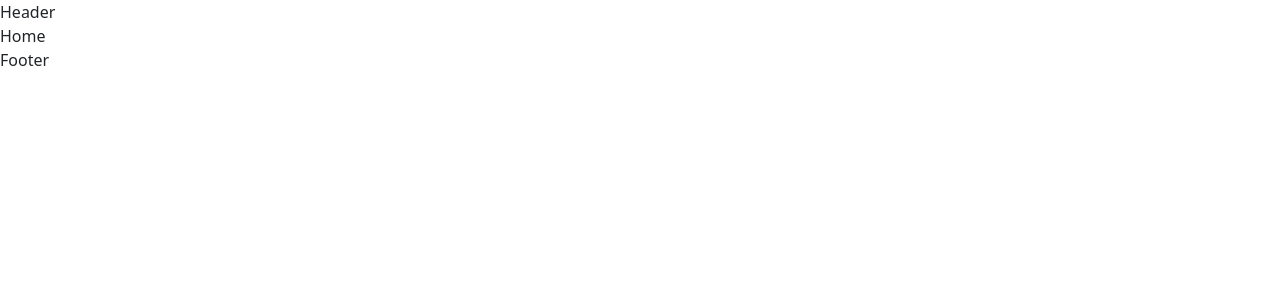
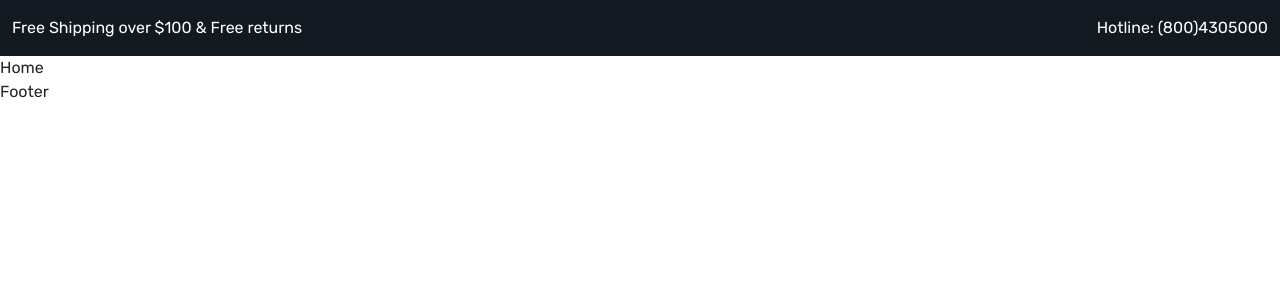
Before and after one commit to Seyba/Ecom-frontend, a React (Create React App) app: page / in a window 1280 px wide. Shown: the top 300 px of the page. Built offline with nearby package versions, Linux system fonts and the light colour scheme.

Commit message:
header initialized

```diff
--- a/public/index.html
+++ b/public/index.html
@@ -15,30 +15,18 @@
       manifest.json provides metadata used when your web app is installed on a
       user's mobile device or desktop. See https://developers.google.com/web/fundamentals/web-app-manifest/
     -->
+
+    <link rel="preconnect" href="https://fonts.googleapis.com">
+    <link rel="preconnect" href="https://fonts.gstatic.com" crossorigin>
+    <link href="https://fonts.googleapis.com/css2?family=Rubik:ital,wght@0,300;0,400;0,600;0,700;1,500&display=swap" rel="stylesheet">
     <link rel="manifest" href="%PUBLIC_URL%/manifest.json" />
-    <!--
-      Notice the use of %PUBLIC_URL% in the tags above.
-      It will be replaced with the URL of the `public` folder during the build.
-      Only files inside the `public` folder can be referenced from the HTML.
 
-      Unlike "/favicon.ico" or "favicon.ico", "%PUBLIC_URL%/favicon.ico" will
-      work correctly both with client-side routing and a non-root public URL.
-      Learn how to configure a non-root public URL by running `npm run build`.
-    -->
-    <title>React App</title>
+    <title>Ecommerce Front End</title>
   </head>
   <body>
     <noscript>You need to enable JavaScript to run this app.</noscript>
     <div id="root"></div>
-    <!--
-      This HTML file is a template.
-      If you open it directly in the browser, you will see an empty page.
-
-      You can add webfonts, meta tags, or analytics to this file.
-      The build step will place the bundled scripts into the <body> tag.
-
-      To begin the development, run `npm start` or `yarn start`.
-      To create a production bundle, use `npm run build` or `yarn build`.
-    -->
+    <script src="https://cdn.jsdelivr.net/npm/@popperjs/core@2.9.2/dist/umd/popper.min.js" integrity="sha384-IQsoLXl5PILFhosVNubq5LC7Qb9DXgDA9i+tQ8Zj3iwWAwPtgFTxbJ8NT4GN1R8p" crossorigin="anonymous"></script>
+    <script src="https://cdn.jsdelivr.net/npm/bootstrap@5.0.2/dist/js/bootstrap.min.js" integrity="sha384-cVKIPhGWiC2Al4u+LWgxfKTRIcfu0JTxR+EQDz/bgldoEyl4H0zUF0QKbrJ0EcQF" crossorigin="anonymous"></script>
   </body>
 </html>
--- a/src/App.css
+++ b/src/App.css
@@ -1,38 +1,22 @@
-.App {
-  text-align: center;
+*{
+  margin: 0;
+  padding: 0;
+  box-sizing: border-box;
+}
+:root {
+  --color-131921: #131921;
+}
+body {
+  font-family: 'Rubik', sans-serif;
 }
 
-.App-logo {
-  height: 40vmin;
-  pointer-events: none;
+a {
+  text-decoration: none;
+  display: inline-block;
 }
 
-@media (prefers-reduced-motion: no-preference) {
-  .App-logo {
-    animation: App-logo-spin infinite 20s linear;
-  }
+/**  =========== Header Section Starts ================= */
+.header-top-strip {
+  background-color: var(--color-131921);
 }
-
-.App-header {
-  background-color: #282c34;
-  min-height: 100vh;
-  display: flex;
-  flex-direction: column;
-  align-items: center;
-  justify-content: center;
-  font-size: calc(10px + 2vmin);
-  color: white;
-}
-
-.App-link {
-  color: #61dafb;
-}
-
-@keyframes App-logo-spin {
-  from {
-    transform: rotate(0deg);
-  }
-  to {
-    transform: rotate(360deg);
-  }
-}
+/**  =========== Header Section Ends ================= */
--- a/src/components/Header.js
+++ b/src/components/Header.js
@@ -1,7 +1,26 @@
 import React from 'react'
+import { NavLink, Link } from 'react-router-dom'
 
 export default function Header() {
   return (
-    <div>Header</div>
+    <>
+      <header className="header-top-strip py-3">
+        <div className="container-xxl">
+          <div className="row">
+            <div className="col-6">
+              <p className="text-white mb-0">
+                Free Shipping over $100 & Free returns
+              </p>
+            </div>
+
+            <div className="col-6">
+              <p className="text-end text-white mb-0">
+                Hotline: <a className="text-white" href="tel: +18004305000">(800)4305000</a>
+              </p>
+            </div>
+          </div>
+        </div>
+      </header>
+    </>
   )
 }
```
